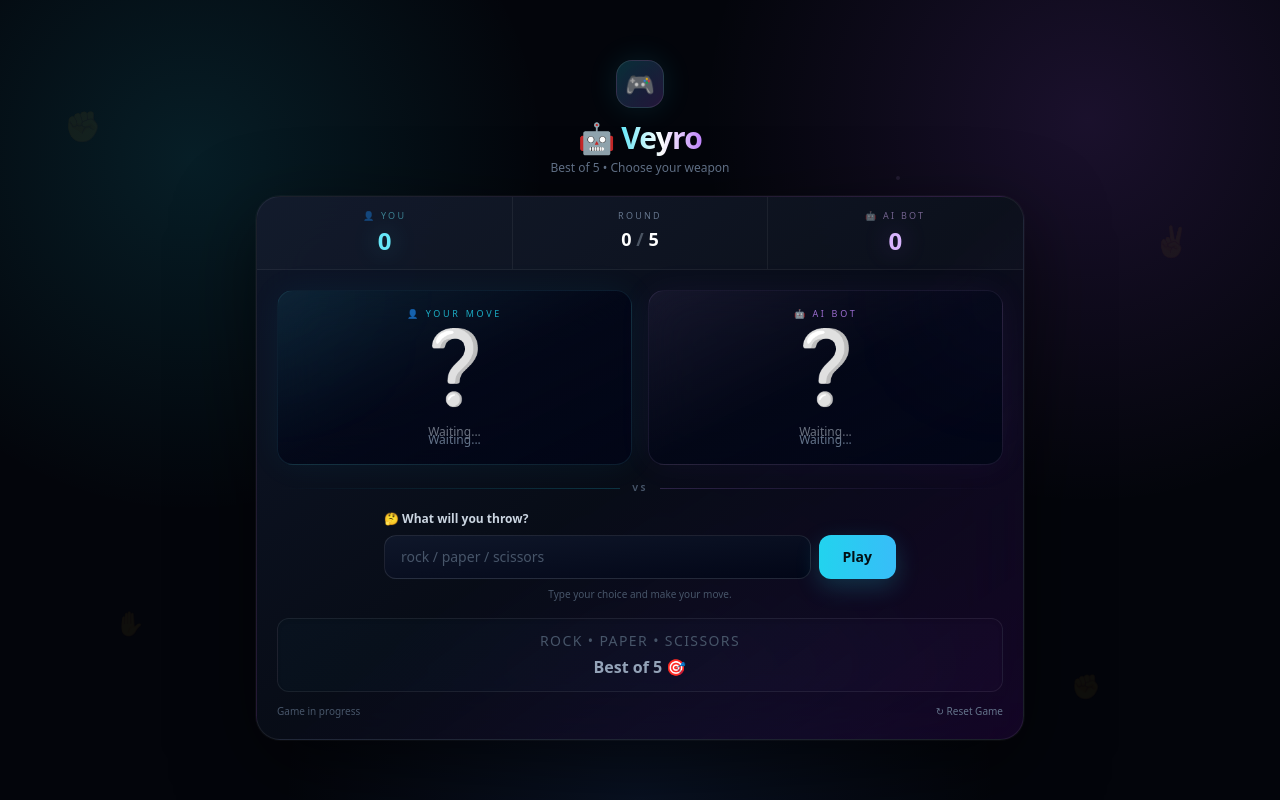
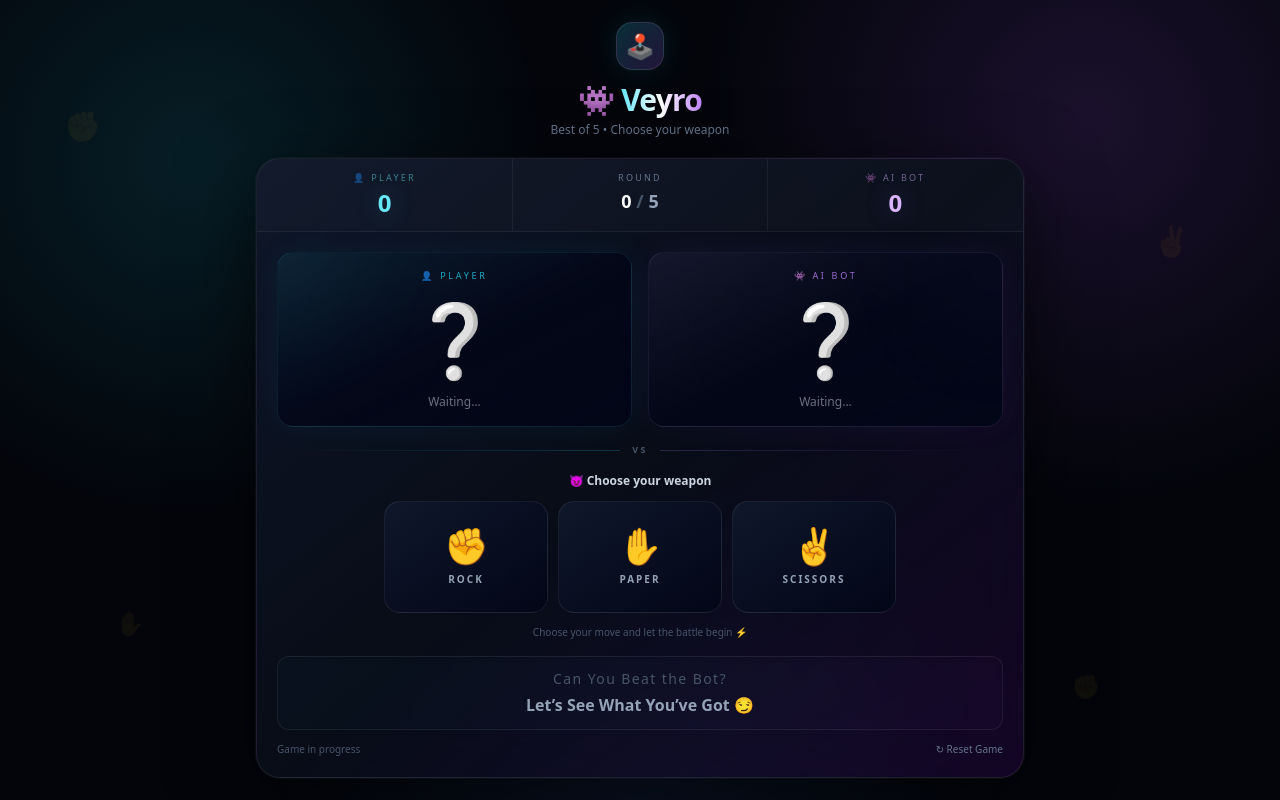
Before and after one commit to suprio-dev/Veyro, a plain HTML site: page index.html in a window 1280 px wide. Both pictures are taken after a click on the button "↻ Reset Game". Drawn offline with nearby package versions, Linux system fonts and the light colour scheme.

Commit message:
added the select option logic

```diff
--- a/index.html
+++ b/index.html
@@ -13,7 +13,6 @@
   <script src="https://cdn.tailwindcss.com"></script>
 
   <style>
-
     .hand {
       animation: idle 2s ease-in-out infinite;
     }
@@ -148,13 +147,13 @@
         transform: scale(1);
       }
     }
-
   </style>
 
 </head>
 
 
-<body class="min-h-screen relative overflow-x-hidden
+<body
+  class="min-h-screen relative overflow-x-hidden
              bg-[#03050b] text-white
              flex items-center justify-center
              px-4 py-5
@@ -231,7 +230,7 @@
                   backdrop-blur-xl
                   animate-[idle_2s_ease-in-out_infinite]">
 
-        🎮
+        🕹️
 
       </div>
 
@@ -240,7 +239,7 @@
                  font-black tracking-tight
                  ">
 
-       🤖 <b class="text-2xl md:text-3xl
+        👾 <b class="text-2xl md:text-3xl
                  font-black tracking-tight
                  bg-gradient-to-r
                  from-cyan-300
@@ -292,13 +291,12 @@
                     tracking-[0.25em]
                     text-cyan-300/50">
 
-           👤 You
+            👤 Player
 
           </p>
 
 
-          <p id="userScore"
-             class="text-2xl
+          <p id="userScore" class="text-2xl
                     font-black
                     mt-0.5
                     text-cyan-300
@@ -327,8 +325,7 @@
           </p>
 
 
-          <p id="score"
-             class="text-lg
+          <p id="score" class="text-lg
                     font-bold
                     mt-0.5
                     text-white">
@@ -357,13 +354,12 @@
                     tracking-[0.25em]
                     text-purple-300/50">
 
-          🤖 AI Bot
+            👾 AI Bot
 
           </p>
 
 
-          <p id="computerScore"
-             class="text-2xl
+          <p id="computerScore" class="text-2xl
                     font-black
                     mt-0.5
                     text-purple-300
@@ -424,13 +420,12 @@
                       tracking-[0.3em]
                       text-cyan-400/80">
 
-             👤 Your Move
+              👤 Player
 
             </p>
 
 
-            <div id="userHand"
-                 class="hand h-24 md:h-28
+            <div id="userHand" class="hand h-24 md:h-28
                         flex items-center
                         justify-center
                         text-6xl md:text-7xl
@@ -441,8 +436,7 @@
             </div>
 
 
-            <p id="userChoice"
-               class="text-xs text-slate-500">
+            <p id="userChoice" class="text-xs text-slate-500">
 
               Waiting...
 
@@ -488,13 +482,12 @@
                       tracking-[0.3em]
                       text-purple-400/80">
 
-             🤖 AI Bot
+              👾 AI Bot
 
             </p>
 
 
-            <div id="computerHand"
-                 class="hand h-24 md:h-28
+            <div id="computerHand" class="hand h-24 md:h-28
                         flex items-center
                         justify-center
                         text-6xl md:text-7xl
@@ -505,8 +498,7 @@
             </div>
 
 
-            <p id="computerChoice"
-               class="text-xs text-slate-500">
+            <p id="computerChoice" class="text-xs text-slate-500">
 
               Waiting...
 
@@ -552,82 +544,209 @@
         </div>
 
 
-        <!-- INPUT -->
+        <!-- CHOICE BUTTONS -->
 
-        <div class="max-w-lg mx-auto">
+        <div id="userbtn" class="max-w-lg mx-auto">
 
-          <label for="userInput"
-                 class="block
-                        text-xs
+          <p class="text-xs
             font-semibold
             text-slate-300
-                        mb-2">
+            mb-3
+            text-center">
 
-           🤔 What will you throw?
+            😈 Choose your weapon
 
-          </label>
+          </p>
 
 
-          <div class="flex gap-2">
+          <div class="grid grid-cols-3 gap-2.5">
 
 
-            <input id="userInput"
-                   type="text"
-                   autocomplete="off"
-                   placeholder="rock / paper / scissors"
-                   class="flex-1
-                          min-w-0
-                          h-11
-                          px-4
-                          rounded-xl
+            <!-- ROCK -->
+
+            <button id="rockBtn" data-choice="rock" class="choice-btn group
+             relative
+             h-24 md:h-28
+             rounded-2xl
+             overflow-hidden
+             border border-white/[0.08]
              bg-gradient-to-br
              from-slate-900
              to-slate-950
-                          border border-white/10
-                          text-sm
-                          text-white
-                          placeholder:text-slate-600
-                          outline-none
-                          transition-all duration-200
-                          focus:border-cyan-400/50
-                          focus:ring-4
-                          focus:ring-cyan-400/10
-                          focus:shadow-[0_0_25px_rgba(34,211,238,0.08)]">
+             hover:border-cyan-300/30
+             hover:bg-cyan-400/[0.06]
+             hover:shadow-[0_0_30px_rgba(34,211,238,0.12)]
+             active:scale-90
+             transition-all duration-200">
+
+              <!-- Glow -->
+              <div class="absolute
+               -top-8
+               -left-8
+               w-20 h-20
+               rounded-full
+               bg-cyan-400/10
+               blur-2xl
+               opacity-0
+               group-hover:opacity-100
+               transition-opacity duration-300">
+              </div>
 
 
-            <button id="playBtn"
-                    data-action="play"
-                    class="h-11
-                           px-6
-                           rounded-xl
-                           bg-gradient-to-r
-                           from-cyan-400
-                           to-sky-400
-                           text-[#031014]
-                           text-sm
-                           font-black
-                           shadow-[0_8px_25px_rgba(34,211,238,0.20)]
-                           hover:from-cyan-300
-                           hover:to-sky-300
-                           hover:shadow-[0_10px_35px_rgba(34,211,238,0.30)]
-                           hover:-translate-y-0.5
-                           active:scale-95
-                           transition-all duration-200">
+              <div class="relative z-10
+                  flex flex-col
+                  items-center
+                  justify-center
+                  gap-1.5">
 
-              Play
+                <b class="text-4xl
+                 transition-transform duration-200
+                 group-hover:-translate-y-1
+                 group-hover:scale-110">
+                  ✊
+                </b>
+
+                <span class="text-[10px]
+                 uppercase
+                 tracking-[0.2em]
+                 font-bold
+                 text-slate-400
+                 group-hover:text-cyan-300
+                 transition-colors">
+                  Rock
+                </span>
+
+              </div>
 
             </button>
 
+
+            <!-- PAPER -->
+
+            <button id="paperBtn" data-choice="paper" class="choice-btn group
+             relative
+             h-24 md:h-28
+             rounded-2xl
+             overflow-hidden
+             border border-white/[0.08]
+             bg-gradient-to-br
+             from-slate-900
+             to-slate-950
+             hover:border-purple-300/30
+             hover:bg-purple-400/[0.06]
+             hover:shadow-[0_0_30px_rgba(168,85,247,0.12)]
+             active:scale-90
+             transition-all duration-200">
+
+              <!-- Glow -->
+              <div class="absolute
+               -top-8
+               -right-8
+               w-20 h-20
+               rounded-full
+               bg-purple-400/10
+               blur-2xl
+               opacity-0
+               group-hover:opacity-100
+               transition-opacity duration-300">
+              </div>
+
+
+              <div class="relative z-10
+                  flex flex-col
+                  items-center
+                  justify-center
+                  gap-1.5">
+
+                <b class="text-4xl
+                 transition-transform duration-200
+                 group-hover:-translate-y-1
+                 group-hover:scale-110">
+                  ✋
+                </b>
+
+                <span class="text-[10px]
+                 uppercase
+                 tracking-[0.2em]
+                 font-bold
+                 text-slate-400
+                 group-hover:text-purple-300
+                 transition-colors">
+                  Paper
+                </span>
+
+              </div>
+
+            </button>
+
+
+            <!-- SCISSORS -->
+
+            <button id="scissorsBtn" data-choice="scissors" class="choice-btn group
+             relative
+             h-24 md:h-28
+             rounded-2xl
+             overflow-hidden
+             border border-white/[0.08]
+             bg-gradient-to-br
+             from-slate-900
+             to-slate-950
+             hover:border-pink-300/30
+             hover:bg-pink-400/[0.06]
+             hover:shadow-[0_0_30px_rgba(236,72,153,0.12)]
+             active:scale-90
+             transition-all duration-200">
+
+              <!-- Glow -->
+              <div class="absolute
+               -bottom-8
+               right-0
+               w-20 h-20
+               rounded-full
+               bg-pink-400/10
+               blur-2xl
+               opacity-0
+               group-hover:opacity-100
+               transition-opacity duration-300">
+              </div>
+
+
+              <div class="relative z-10
+                  flex flex-col
+                  items-center
+                  justify-center
+                  gap-1.5">
+
+                <b class="text-4xl
+                 transition-transform duration-200
+                 group-hover:-translate-y-1
+                 group-hover:scale-110">
+                  ✌️
+                </b>
+
+                <span class="text-[10px]
+                 uppercase
+                 tracking-[0.2em]
+                 font-bold
+                 text-slate-400
+                 group-hover:text-pink-300
+                 transition-colors">
+                  Scissors
+                </span>
+
+              </div>
+
+            </button>
 
           </div>
 
 
           <p class="text-[10px]
             text-slate-600
-                    mt-2
+            mt-3
             text-center">
 
-            Type your choice and make your move.
+            Choose your move and let the battle begin ⚡
 
           </p>
 
@@ -636,8 +755,7 @@
 
         <!-- RESULT -->
 
-        <div id="resultBox"
-             class="mt-4
+        <div id="resultBox" class="mt-4
                     rounded-xl
                     border border-white/[0.07]
                     bg-gradient-to-r
@@ -649,22 +767,21 @@
 
 
           <p class="text-sm
-                    uppercase
+
                     tracking-[0.1em]
                     text-slate-600
                     mb-1">
 
-            Rock • Paper • Scissors
+            Can You Beat the Bot?
 
           </p>
 
 
-          <p id="result"
-             class="text-base
+          <p id="result" class="text-base
                     font-black
                     text-slate-400">
 
-           Best of 5 🎯
+            Let’s See What You’ve Got 😏
 
           </p>
 
@@ -680,8 +797,7 @@
                     mt-3">
 
 
-          <p id="gameStatus"
-             class="text-[10px]
+          <p id="gameStatus" class="text-[10px]
                     text-slate-600">
 
             Game in progress
@@ -689,9 +805,7 @@
           </p>
 
 
-          <button id="resetBtn"
-                  data-action="reset"
-                  class="text-[10px]
+          <button id="resetBtn" data-action="reset" class="text-[10px]
                          font-medium
                          text-slate-500
                          hover:text-cyan-300
@@ -716,8 +830,7 @@
 
   <!-- Celebration Overlay -->
 
-  <div id="celebration"
-       class="fixed inset-0 z-50 hidden
+  <div id="celebration" class="fixed inset-0 z-50 hidden
               items-center justify-center
               bg-[#02040a]/80
               backdrop-blur-xl
@@ -777,8 +890,7 @@
       </h1>
 
 
-      <p id="celebrationTitle"
-         class="mt-4
+      <p id="celebrationTitle" class="mt-4
                 text-xl md:text-2xl
                 font-semibold
                 text-white">
@@ -788,8 +900,7 @@
       </p>
 
 
-      <p id="winningMessage"
-         class="mt-2
+      <p id="winningMessage" class="mt-2
                 text-sm md:text-base
                 text-slate-300">
 
@@ -798,8 +909,7 @@
       </p>
 
 
-      <button id="celebrationClose"
-              class="mt-7
+      <button id="celebrationClose" class="mt-7
                      px-6 py-3
                      rounded-xl
                      bg-white
--- a/index.js
+++ b/index.js
@@ -1,5 +1,7 @@
-let userInput = document.querySelector("#userInput");
-let playBtn = document.querySelector("#playBtn");
+let rockBtn = document.querySelector("#rockBtn");
+let paperBtn = document.querySelector("#paperBtn");
+let scissorsBtn = document.querySelector("#scissorsBtn");
+
 let userHand = document.querySelector("#userHand");
 let computerHand = document.querySelector("#computerHand");
 let userChoice = document.querySelector("#userChoice");
@@ -12,17 +14,18 @@ let celebrationClose = document.querySelector("#celebrationClose");
 let winningMessage = document.querySelector("#winningMessage");
 let resetBtn = document.querySelector("#resetBtn");
 let score = document.querySelector("#score");
+let userbtn = document.querySelector("#userbtn");
+let resultBox = document.querySelector("#resultBox");
 
 
 let userpts = 0, computerpts = 0, roundCount = 0;
 
 let arr = ['rock', 'paper', 'scissors'];
 
-playBtn.addEventListener('click', (e) => {
+userbtn.addEventListener('click', (e) => {
   e.preventDefault();
+  let value = e.target.closest("button").querySelector("span").textContent.toLowerCase().trim();
 
-  let value = userInput.value.toLowerCase().trim();
-  userInput.value = "";
 
   userChoice.className = "hidden";
 
@@ -52,6 +55,17 @@ playBtn.addEventListener('click', (e) => {
 
       computerpts++;
       computerScore.textContent = `${computerpts}`;
+      resultBox.className =
+        "mt-4 rounded-xl border border-red-400/30 bg-red-400/10 px-4 py-3 text-center shadow-lg shadow-red-500/10";
+
+      resultBox.innerHTML = `
+        <p class="text-red-300 font-bold text-lg">
+            💀 AI STRIKES!
+        </p>
+        <p class="text-sm text-gray-400 mt-1">
+            The bot takes the point!
+        </p>
+    `;
 
       roundCount++;
       round.textContent = `${roundCount}`;
@@ -63,8 +77,15 @@ playBtn.addEventListener('click', (e) => {
             "YOU WON! 🏆",
             "You scored more points than the computer!"
           );
+
+
+
+
         } else {
           showLossMessage();
+
+
+
         }
 
         return;
@@ -75,7 +96,17 @@ playBtn.addEventListener('click', (e) => {
 
       userpts++;
       userScore.textContent = `${userpts}`;
+      resultBox.className =
+        "mt-4 rounded-xl border border-cyan-400/30 bg-cyan-400/10 px-4 py-3 text-center shadow-lg shadow-cyan-500/10";
 
+      resultBox.innerHTML = `
+        <p class="text-cyan-300 font-bold text-lg">
+            ⚡ POINT SECURED!
+        </p>
+        <p class="text-sm text-gray-400 mt-1">
+            You outplayed the AI!
+        </p>
+    `;
       roundCount++;
       round.textContent = `${roundCount}`;
 
@@ -86,8 +117,15 @@ playBtn.addEventListener('click', (e) => {
             "YOU WON! 🏆",
             "You scored more points than the computer!"
           );
+
+
+
         } else {
           showLossMessage();
+
+
+
+
         }
 
         return;
@@ -122,6 +160,17 @@ playBtn.addEventListener('click', (e) => {
 
       computerpts++;
       computerScore.textContent = `${computerpts}`;
+      resultBox.className =
+        "mt-4 rounded-xl border border-red-400/30 bg-red-400/10 px-4 py-3 text-center shadow-lg shadow-red-500/10";
+
+      resultBox.innerHTML = `
+        <p class="text-red-300 font-bold text-lg">
+            💀 AI STRIKES!
+        </p>
+        <p class="text-sm text-gray-400 mt-1">
+            The bot takes the point!
+        </p>
+    `;
 
       roundCount++;
       round.textContent = `${roundCount}`;
@@ -133,8 +182,17 @@ playBtn.addEventListener('click', (e) => {
             "YOU WON! 🏆",
             "You scored more points than the computer!"
           );
+
+
+
+
+
         } else {
           showLossMessage();
+
+
+
+
         }
 
         return;
@@ -146,7 +204,17 @@ playBtn.addEventListener('click', (e) => {
 
       userpts++;
       userScore.textContent = `${userpts}`;
+      resultBox.className =
+        "mt-4 rounded-xl border border-cyan-400/30 bg-cyan-400/10 px-4 py-3 text-center shadow-lg shadow-cyan-500/10";
 
+      resultBox.innerHTML = `
+        <p class="text-cyan-300 font-bold text-lg">
+            ⚡ POINT SECURED!
+        </p>
+        <p class="text-sm text-gray-400 mt-1">
+            You outplayed the AI!
+        </p>
+    `;
       roundCount++;
       round.textContent = `${roundCount}`;
 
@@ -157,8 +225,14 @@ playBtn.addEventListener('click', (e) => {
             "YOU WON! 🏆",
             "You scored more points than the computer!"
           );
+
+
+
         } else {
           showLossMessage();
+
+
+
         }
 
         return;
@@ -193,6 +267,54 @@ playBtn.addEventListener('click', (e) => {
 
       userpts++;
       userScore.textContent = `${userpts}`;
+      resultBox.className =
+        "mt-4 rounded-xl border border-cyan-400/30 bg-cyan-400/10 px-4 py-3 text-center shadow-lg shadow-cyan-500/10";
+
+      resultBox.innerHTML = `
+        <p class="text-cyan-300 font-bold text-lg">
+            ⚡ POINT SECURED!
+        </p>
+        <p class="text-sm text-gray-400 mt-1">
+            You outplayed the AI!
+        </p>
+    `;
+      roundCount++;
+      round.textContent = `${roundCount}`;
+
+      if (roundCount === 5) {
+
+        if (userpts > computerpts) {
+          showCelebration(
+            "YOU WON! 🏆",
+            "You scored more points than the computer!"
+          );
+
+
+
+        } else {
+          showLossMessage();
+
+        }
+
+        return;
+      }
+    }
+
+    if (computerResponse === "rock") {
+
+      computerpts++;
+      computerScore.textContent = `${computerpts}`;
+      resultBox.className =
+        "mt-4 rounded-xl border border-red-400/30 bg-red-400/10 px-4 py-3 text-center shadow-lg shadow-red-500/10";
+
+      resultBox.innerHTML = `
+        <p class="text-red-300 font-bold text-lg">
+            💀 AI STRIKES!
+        </p>
+        <p class="text-sm text-gray-400 mt-1">
+            The bot takes the point!
+        </p>
+    `;
 
       roundCount++;
       round.textContent = `${roundCount}`;
@@ -204,31 +326,13 @@ playBtn.addEventListener('click', (e) => {
             "YOU WON! 🏆",
             "You scored more points than the computer!"
           );
+
+
+
         } else {
           showLossMessage();
-        }
 
-        return;
-      }
-    }
 
-    if (computerResponse === "rock") {
-
-      computerpts++;
-      computerScore.textContent = `${computerpts}`;
-
-      roundCount++;
-      round.textContent = `${roundCount}`;
-
-      if (roundCount === 5) {
-
-        if (userpts > computerpts) {
-          showCelebration(
-            "YOU WON! 🏆",
-            "You scored more points than the computer!"
-          );
-        } else {
-          showLossMessage();
         }
 
         return;
@@ -236,7 +340,10 @@ playBtn.addEventListener('click', (e) => {
     }
   }
 
-})
+}
+
+
+)
 
 
 function computerMove() {
@@ -381,56 +488,52 @@ celebrationClose.addEventListener("click", () => {
 
 });
 
-resetBtn.addEventListener('click', () => {
+resetBtn.addEventListener("click", () => {
+
+  userpts = 0;
+  computerpts = 0;
+  roundCount = 0;
+
   userScore.textContent = "0";
   computerScore.textContent = "0";
-  score.innerHTML = `<p class="text-lg
-                    font-bold
-                    mt-0.5">
+  round.textContent = "0";
 
-            <span id="round">0</span>
+  userHand.innerHTML = "❔";
+  computerHand.innerHTML = "❔";
 
-            <span class="text-gray-600">
-              /
-            </span>
+  userChoice.textContent = "Waiting...";
+  computerChoice.textContent = "Waiting...";
 
-            <span>5</span>
+  userChoice.className = "text-xs text-gray-500";
+  computerChoice.className = "text-xs text-gray-500";
 
-          </p>`;
+  celebration.classList.add("hidden");
+  celebration.classList.remove("flex");
+  resultBox.className = `
+  mt-4
+  rounded-xl
+  border border-white/[0.07]
+  bg-gradient-to-r
+  from-cyan-400/[0.025]
+  to-purple-400/[0.025]
+  px-4 py-3
+  text-center
+  shadow-inner
+`;
 
-  computerHand.innerHTML = `<div class="flex flex-col">
-  <div id="computerHand" class="hand h-24 md:h-28
-                        flex items-center
-                        justify-center
-                        text-6xl md:text-7xl
-                        relative">
+  resultBox.innerHTML = `
+  <p class="text-sm
+            tracking-[0.1em]
+            text-slate-600
+            mb-1">
+    Can You Beat the Bot?
+  </p>
 
-              ❔
-
-            </div>
-
-
-            <p id="computerChoice" class="text-xs
-                      text-gray-500">
-              Waiting...
-            </p></div>`;
-
-  userHand.innerHTML = `<div class="flex flex-col">
-  <div id="userHand" class="hand h-24 md:h-28
-                        flex items-center
-                        justify-center
-                        text-6xl md:text-7xl
-                        relative">
-
-              ❔
-
-            </div>
-
-
-            <p id="userChoice" class="text-xs
-                      text-gray-500">
-              Waiting...
-            </p></div>`;
-
-  userInput.value = "";
-})
+  <p id="result"
+     class="text-base
+            font-black
+            text-slate-400">
+    Let’s See What You’ve Got 😏
+  </p>
+`;
+});
```
Lines whose indentation alone changed are shown as unchanged.
